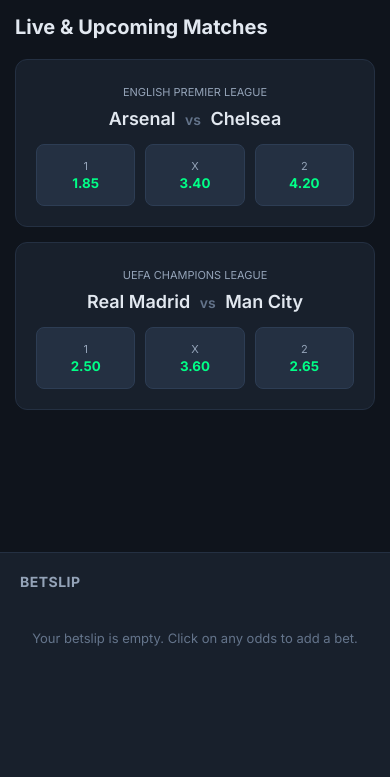
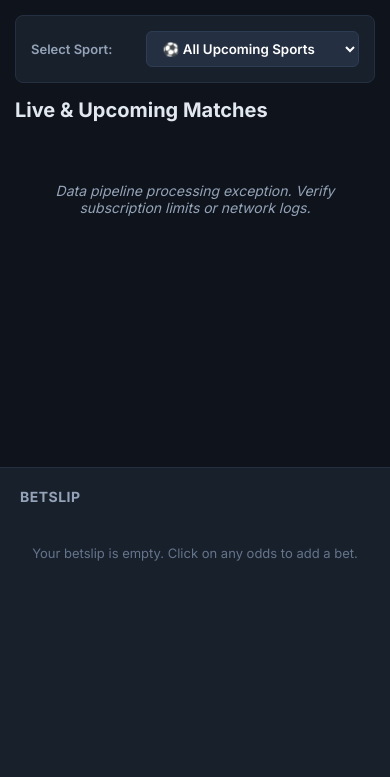
Before and after one commit to KcoolFx24/kcoolrat, a PHP site: page / in a window 390 px wide. Shown: the part 67-844 px from the top of the page. Run offline with PHP 8.4, Linux system fonts and the light colour scheme.

Commit message:
Add files via upload

```diff
--- a/app.js
+++ b/app.js
@@ -1,27 +1,122 @@
-// Global Session Engine State Parameters
+// Global API Configuration Details
+const API_KEY = '9a046389be577339c39b240764d954bb';
+const REGION = 'eu'; // decimal layout odds tracking standards
+
 let currentOdds = 0;
 let userBalance = 1000.00;
+let chosenSportEndpoint = 'upcoming'; // Default global variable track
+
+// Program Boot Execution Handshaker
+window.addEventListener('DOMContentLoaded', () => {
+    // Initial fetch of real global odds data values
+    fetchLiveSportsOdds(chosenSportEndpoint);
+
+    // Dynamic responsive Mobile Dropdown Selector trigger listener rule
+    const mobileSelector = document.getElementById('sports-dropdown');
+    mobileSelector.addEventListener('change', (event) => {
+        chosenSportEndpoint = event.target.value;
+        fetchLiveSportsOdds(chosenSportEndpoint);
+    });
+});
 
 /**
- * Passes card metrics down to user interaction panels.
- * Handles DOM token swapping cleanly to override CSS active states.
+ * REST Engine logic connecting directly out to the global sports data node network.
+ */
+async function fetchLiveSportsOdds(sportPath) {
+    const loader = document.getElementById('matches-loader');
+    const container = document.getElementById('live-matches-container');
+
+    // Reset layout visibility settings before processing fetch chains
+    loader.style.display = 'block';
+    loader.innerText = 'Syncing real-time global live sportsbook tables...';
+    container.innerHTML = '';
+
+    try {
+        let fetchUrl = `https://api.the-odds-api.com/v4/sports/upcoming/odds/?regions=${REGION}&oddsFormat=decimal&apiKey=${API_KEY}`;
+
+        // If user targets specific sport filters rather than global generic lists
+        if (sportPath !== 'upcoming') {
+            fetchUrl = `https://api.the-odds-api.com/v4/sports/${sportPath}/odds/?regions=${REGION}&oddsFormat=decimal&apiKey=${API_KEY}`;
+        }
+
+        const response = await fetch(fetchUrl);
+
+        if (!response.ok) {
+            throw new Error('API processing limit threshold conflict or network failure.');
+        }
+
+        const data = await response.json();
+
+        loader.style.display = 'none';
+
+        if (data.length === 0) {
+            container.innerHTML = '<div class="loading-text">No active markets matched this sport title criteria right now.</div>';
+            return;
+        }
+
+        // Slice array elements down to parse standard clean listings
+        data.slice(0, 10).forEach(match => {
+            const bookmaker = match.bookmakers[0];
+            if (!bookmaker) return;
+
+            const market = bookmaker.markets[0];
+            if (!market) return;
+
+            // Mathematical decimal validation formulas parsing standard endpoints safely
+            const homeOdds = market.outcomes.find(o => o.name === match.home_team)?.price || 1.95;
+            const awayOdds = market.outcomes.find(o => o.name === match.away_team)?.price || 2.10;
+            const drawOdds = market.outcomes.find(o => o.name.toLowerCase() === 'draw')?.price || 3.25;
+
+            const matchCardHtml = `
+                <div class="match-card">
+                    <div class="match-details">
+                        <span class="league">${match.sport_title}</span>
+                        <div class="teams">
+                            <span class="team">${match.home_team}</span>
+                            <span class="vs">vs</span>
+                            <span class="team">${match.away_team}</span>
+                        </div>
+                    </div>
+                    <div class="odds-container">
+                        <button class="odds-btn" onclick="addToSlip(this, '${match.home_team} vs ${match.away_team}', 'Home', ${homeOdds})">
+                            <span class="label">1</span>
+                            <span class="value">${homeOdds.toFixed(2)}</span>
+                        </button>
+                        <button class="odds-btn" onclick="addToSlip(this, '${match.home_team} vs ${match.away_team}', 'Draw', ${drawOdds})">
+                            <span class="label">X</span>
+                            <span class="value">${drawOdds.toFixed(2)}</span>
+                        </button>
+                        <button class="odds-btn" onclick="addToSlip(this, '${match.home_team} vs ${match.away_team}', 'Away', ${awayOdds})">
+                            <span class="label">2</span>
+                            <span class="value">${awayOdds.toFixed(2)}</span>
+                        </button>
+                    </div>
+                </div>
+            `;
+            container.innerHTML += matchCardHtml;
+        });
+
+    } catch (error) {
+        console.error(error);
+        loader.innerText = 'Data pipeline processing exception. Verify subscription limits or network logs.';
+    }
+}
+
+/**
+ * Betslip Handling & Calculations Functions
  */
 function addToSlip(buttonElement, matchName, selection, odds) {
     currentOdds = odds;
 
-    // Select siblings in context block and reset visual classifications
     const parentContainer = buttonElement.parentElement;
     const siblingButtons = parentContainer.querySelectorAll('.odds-btn');
     siblingButtons.forEach(btn => btn.classList.remove('selected'));
 
-    // Lock in the active state decoration class rules
     buttonElement.classList.add('selected');
 
-    // Update dashboard visual structural states
     document.getElementById('betslip-empty').classList.add('style-hidden');
     document.getElementById('betslip-active').classList.remove('style-hidden');
 
-    // Inject selected data metrics inside the DOM elements safely
     document.getElementById('slip-match').innerText = matchName;
     document.getElementById('slip-selection').innerText = selection;
     document.getElementById('slip-odds').innerText = odds.toFixed(2);
@@ -29,46 +124,35 @@
     calculatePayout();
 }
 
-/**
- * Execution method calculating Stake * Odds return parameters.
- */
 function calculatePayout() {
     const stakeInput = document.getElementById('stake-input').value;
     const stake = parseFloat(stakeInput) || 0;
 
-    // Basic execution formula: Payout = Stake * Odds
     const potentialPayout = stake * currentOdds;
-
     document.getElementById('payout-amount').innerText = '$' + potentialPayout.toFixed(2);
 }
 
-/**
- * Final execution submission engine wrapper. Handles logic calculations.
- */
 function confirmBet() {
     const stake = parseFloat(document.getElementById('stake-input').value) || 0;
 
     if (stake <= 0) {
-        alert('Please specify a positive numerical stake parameter.');
+        alert('Please specify a valid positive numeric currency token value.');
         return;
     }
 
     if (stake > userBalance) {
-        alert('Insufficient wallet resources available to process registration stakes.');
+        alert('Insufficient platform resources available inside session registry.');
         return;
     }
 
-    // Deduct transactional ledger balance variables inside the memory frame
     userBalance -= stake;
     document.getElementById('balance').innerText = '$' + userBalance.toFixed(2);
 
-    alert('Bet successfully cataloged inside the KCOOLBET execution pipeline!');
+    alert('Bet successfully logged under the current KCOOLBET tracking system node!');
 
-    // Revert visual elements back to base configuration frameworks
     document.getElementById('betslip-active').classList.add('style-hidden');
     document.getElementById('betslip-empty').classList.remove('style-hidden');
 
-    // Scrub highlights off the selection panels globally
     const allOddsButtons = document.querySelectorAll('.odds-btn');
     allOddsButtons.forEach(btn => btn.classList.remove('selected'));
 }
--- a/index.html
+++ b/index.html
@@ -5,17 +5,21 @@
     <meta name="viewport" content="width=device-width, initial-scale=1.0">
     <title>KCOOLBET | Sportsbook</title>
     <link rel="stylesheet" href="style.css">
+    <!-- Premium Inter Typography -->
     <link href="https://fonts.googleapis.com/css2?family=Inter:wght@400;500;600;700&display=swap" rel="stylesheet">
 </head>
 <body>
 
+    <!-- Top Navigation Bar -->
     <header class="navbar">
         <div class="logo">KCOOL<span>BET</span></div>
         <div class="user-balance">Balance: <span id="balance">$1,000.00</span></div>
     </header>
 
+    <!-- Main Dashboard Grid Layout -->
     <div class="dashboard-container">
 
+        <!-- Left Sidebar: Sports Navigation (Hidden automatically on mobile screens) -->
         <aside class="sidebar">
             <h3>Popular Sports</h3>
             <ul class="sports-list">
@@ -26,69 +30,41 @@
             </ul>
         </aside>
 
+        <!-- Center Column: Main Sportsbook Display -->
         <main class="main-content">
+
+            <!-- Mobile Responsive Dropdown Menu (Hidden on Desktop) -->
+            <div class="mobile-sports-menu">
+                <label for="sports-dropdown">Select Sport:</label>
+                <select id="sports-dropdown">
+                    <option value="upcoming" selected>⚽ All Upcoming Sports</option>
+                    <option value="soccer_epl">⚽ English Premier League</option>
+                    <option value="basketball_nba">🏀 NBA Basketball</option>
+                    <option value="tennis_atp">🎾 ATP Tennis</option>
+                </select>
+            </div>
+
             <div class="section-header">
                 <h2>Live & Upcoming Matches</h2>
             </div>
 
-            <div class="match-card">
-                <div class="match-details">
-                    <span class="league">English Premier League</span>
-                    <div class="teams">
-                        <span class="team">Arsenal</span>
-                        <span class="vs">vs</span>
-                        <span class="team">Chelsea</span>
-                    </div>
-                </div>
-                <div class="odds-container">
-                    <button class="odds-btn" onclick="addToSlip(this, 'Arsenal vs Chelsea', 'Home', 1.85)">
-                        <span class="label">1</span>
-                        <span class="value">1.85</span>
-                    </button>
-                    <button class="odds-btn" onclick="addToSlip(this, 'Arsenal vs Chelsea', 'Draw', 3.40)">
-                        <span class="label">X</span>
-                        <span class="value">3.40</span>
-                    </button>
-                    <button class="odds-btn" onclick="addToSlip(this, 'Arsenal vs Chelsea', 'Away', 4.20)">
-                        <span class="label">2</span>
-                        <span class="value">4.20</span>
-                    </button>
-                </div>
-            </div>
+            <!-- Fetch Loader Mechanism -->
+            <div id="matches-loader" class="loading-text">Fetching live global odds from the blockchain feed...</div>
 
-            <div class="match-card">
-                <div class="match-details">
-                    <span class="league">UEFA Champions League</span>
-                    <div class="teams">
-                        <span class="team">Real Madrid</span>
-                        <span class="vs">vs</span>
-                        <span class="team">Man City</span>
-                    </div>
-                </div>
-                <div class="odds-container">
-                    <button class="odds-btn" onclick="addToSlip(this, 'Real Madrid vs Man City', 'Home', 2.50)">
-                        <span class="label">1</span>
-                        <span class="value">2.50</span>
-                    </button>
-                    <button class="odds-btn" onclick="addToSlip(this, 'Real Madrid vs Man City', 'Draw', 3.60)">
-                        <span class="label">X</span>
-                        <span class="value">3.60</span>
-                    </button>
-                    <button class="odds-btn" onclick="addToSlip(this, 'Real Madrid vs Man City', 'Away', 2.65)">
-                        <span class="label">2</span>
-                        <span class="value">2.65</span>
-                    </button>
-                </div>
-            </div>
+            <!-- Target container where JavaScript dumps the active real matches -->
+            <div id="live-matches-container"></div>
         </main>
 
+        <!-- Right Sidebar: Interactive Betslip Module -->
         <aside class="betslip-container">
             <h3>Betslip</h3>
 
+            <!-- Default Empty State View -->
             <div id="betslip-empty" class="betslip-empty">
                 Your betslip is empty. Click on any odds to add a bet.
             </div>
 
+            <!-- Active Processing View (Switched dynamically via JS) -->
             <div id="betslip-active" class="betslip-active style-hidden">
                 <div class="slip-item">
                     <div class="slip-match" id="slip-match">Match Template</div>
@@ -111,6 +87,7 @@
 
     </div>
 
+    <!-- Injecting Logic Scripts -->
     <script src="app.js"></script>
 </body>
 </html>
--- a/style.css
+++ b/style.css
@@ -95,9 +95,14 @@
     color: #00ff87;
 }
 
-/* Center Content Cards */
+/* Center Content Area */
 .main-content {
     background-color: #0f141c;
+}
+
+/* Hidden by default on desktop computers */
+.mobile-sports-menu {
+    display: none;
 }
 
 .section-header h2 {
@@ -134,7 +139,7 @@
     margin: 0 5px;
 }
 
-/* Odds Matrices Configuration */
+/* Odds Button Configuration */
 .odds-container {
     display: flex;
     gap: 10px;
@@ -170,7 +175,7 @@
     color: #00ff87;
 }
 
-/* Active Highlight Interactions CSS rules */
+/* Interactive Highlight State colors */
 .odds-btn.selected {
     background-color: #00ff87 !important;
     border-color: #00ff87 !important;
@@ -267,23 +272,61 @@
     background-color: #00e074;
 }
 
-/* Global visibility helper utilities */
+/* Loading and Hidden Utilities */
+.loading-text {
+    text-align: center;
+    color: #94a3b8;
+    padding: 40px;
+    font-size: 14px;
+    font-style: italic;
+}
+
 .style-hidden {
     display: none !important;
 }
 
 /* ==========================================================================
-   MOBILE-FIRST MEDIA INTERFACES (CRITICAL FOR PHONES)
+   MOBILE-FIRST MEDIA INTERFACES (SMARTPHONE VIEW RULES)
    ========================================================================== */
 @media (max-width: 768px) {
     .dashboard-container {
-        grid-template-columns: 1fr; /* Switch to single-column stacking structure */
+        grid-template-columns: 1fr; /* Stack columns down vertically */
         height: auto;
         overflow-y: visible;
     }
 
     .sidebar {
-        display: none; /* Safely strips desktop sidebar elements to clean phone screens */
+        display: none; /* Hide wide desktop menu tree tabs */
+    }
+
+    /* Activate responsive dropdown menu wrapper panel on small screens */
+    .mobile-sports-menu {
+        display: block;
+        background-color: #18202c;
+        padding: 15px;
+        border-radius: 8px;
+        margin-bottom: 15px;
+        border: 1px solid #243042;
+        display: flex;
+        justify-content: space-between;
+        align-items: center;
+    }
+
+    .mobile-sports-menu label {
+        font-size: 13px;
+        font-weight: 600;
+        color: #94a3b8;
+    }
+
+    #sports-dropdown {
+        background-color: #243042;
+        border: 1px solid #2d3d54;
+        color: #fff;
+        padding: 8px 12px;
+        border-radius: 6px;
+        font-weight: 600;
+        outline: none;
+        width: 65%;
     }
 
     .main-content {
@@ -310,9 +353,9 @@
     }
 
     .odds-btn {
-        flex: 1; /* Stretch odds keys equally wide across responsive breakpoints */
+        flex: 1; /* Stretch out touch target nodes safely across screens */
         width: auto;
-        padding: 14px 0; /* Expanded touch pads for thumb clicks */
+        padding: 14px 0;
     }
 
     .betslip-container {
```
